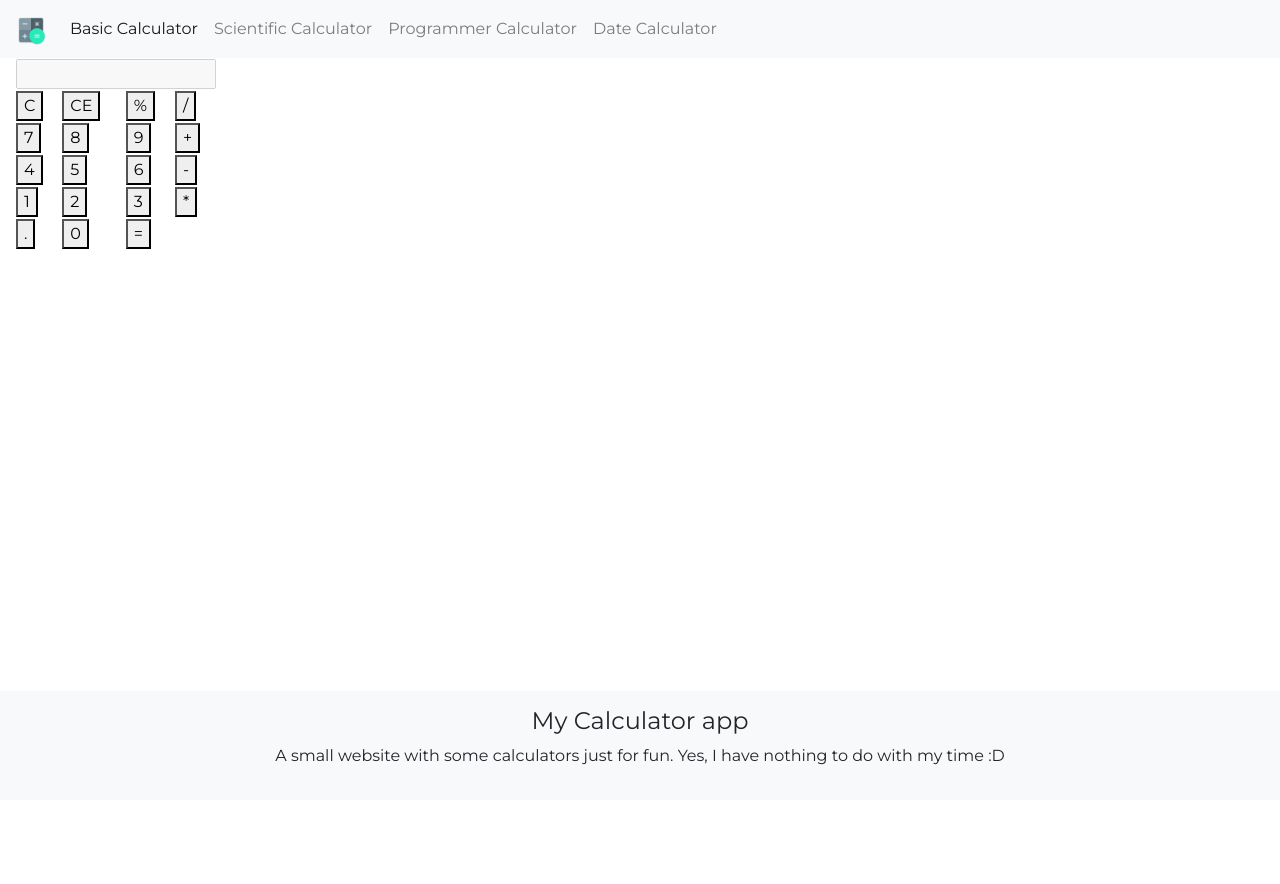
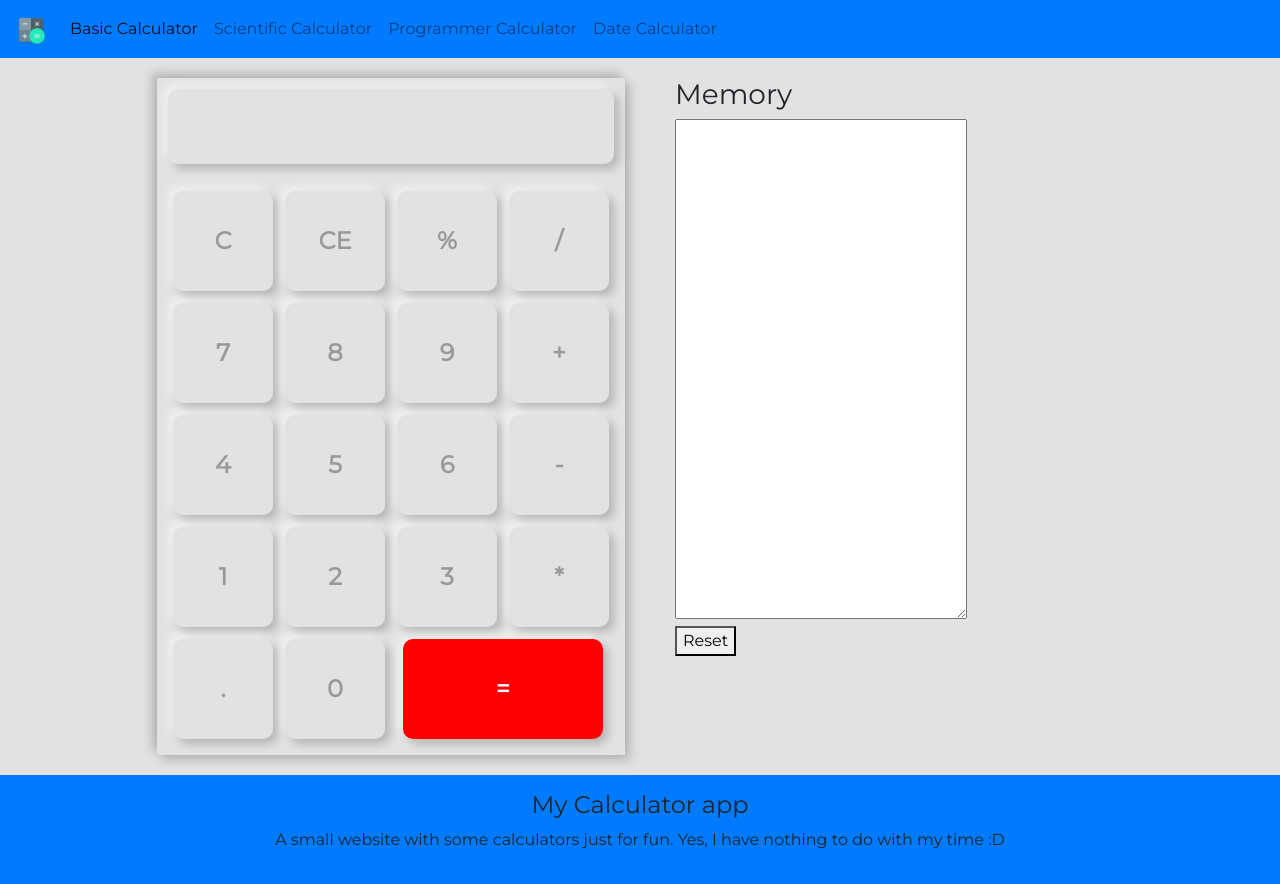
Before and after one commit to Sang-Dang/fancy-calculator, a plain HTML site: page basic.html in a window 1280 px wide. Before the commit the page ends 800 px from the top, so only its background shows below. Drawn offline with nearby package versions, Linux system fonts and the light colour scheme.

Commit message:
calculator and memory styling

```diff
--- a/basic.html
+++ b/basic.html
@@ -21,12 +21,12 @@
         integrity="sha512-iphNRh6dPbeuPGIrQbCdbBF/qcqadKWLa35YPVfMZMHBSI6PLJh1om2xCTWhpVpmUyb4IvVS9iYnnYMkleVXLA=="
         crossorigin="anonymous" referrerpolicy="no-referrer"></script>
     <!-- css -->
-    <link href="css/style.css" rel="stylesheet">
+    <link href="css/basic_style.css" rel="stylesheet">
 </head>
 
 <body>
     <header>
-        <nav class="navbar navbar-expand-lg navbar-light bg-light">
+        <nav class="navbar navbar-expand-lg navbar-light bg-primary">
             <span class="navbar-brand">
                 <img src="img/Calculator-icon.ico" alt="You found an easter egg!" width="30" height="30">
             </span>
@@ -55,11 +55,11 @@
     <main>
         <div class="container-fluid">
             <div class="row">
-                <div class="col-lg-6">
+                <div class="col-lg-6" id="calculator-container">
                     <table id="main-calculator">
-                        <tr>
+                        <tr id="display-container">
                             <td colspan="4">
-                                <input type="text" id="display" disabled>
+                                <input type="text" id="display">
                             </td>
                         </tr>
                         <tr>
@@ -125,20 +125,25 @@
                             <td>
                                 <button class="number" onclick="buttonclick(this)">0</button>
                             </td>
-                            <td>
-                                <button class="function" onclick="calculate()">=</button>
+                            <td colspan="2">
+                                <button class="function" onclick="calculate()" id="calculate">=</button>
                             </td>
                         </tr>
                     </table>
                 </div>
-                <div class="col-lg-6" id="memory-bank">
-
+                <div class="col-lg-6">
+                    <div id="memory-bank">
+                        <h3>Memory</h3>
+                        <textarea name="OUTPUT" id="memory" cols="30" rows="10"></textarea>
+                        <br>
+                        <button type="reset" onclick="document.getElementById('memory').value = ''">Reset</button>
+                    </div>
                 </div>
             </div>
         </div>
     </main>
     <footer>
-        <div class="container-fluid bg-light text-center py-3 fixed-bottom">
+        <div class="container-fluid bg-primary text-center py-3">
             <h4>My Calculator app</h4>
             <p>A small website with some calculators just for fun. Yes, I have nothing to do with my time :D</p>
         </div>
--- a/css/basic_style.css
+++ b/css/basic_style.css
@@ -0,0 +1,89 @@
+body {
+  background-color: #e2e2e2;
+  font-family: "Montserrat", sans-serif;
+}
+
+#calculator-container {
+    display: flex;
+    justify-content: right;
+    margin: 20px 0;
+}
+
+#main-calculator {
+  background-color: #e2e2e2;
+  box-shadow: 5px 5px 10px 0 rgba(0,0,0,0.2), -5px -5px 10px 0 rgba(0,0,0,0.2);
+  width: 60%;
+  height: 500px;
+  border: 10px solid #e2e2e2;
+}
+
+#main-calculator button {
+  background-color: #e2e2e2;
+  border: none;
+  width: 100px;
+  height: 100px;
+  margin: 5px;
+  border-radius: 10px;
+  box-shadow: 5px 5px 10px 0 rgba(0,0,0,0.2), -5px -5px 10px 0 rgba(255,255,255,.5);
+  font-size: 150%;
+  color: #999999;
+  font-weight: bold;
+  transition: box-shadow 0.2s ease-in-out;
+  border: none;
+}
+
+#main-calculator button:active {
+    box-shadow: inset 5px 5px 10px 0 rgba(0,0,0,0.2), inset -5px -5px 10px 0 rgba(255,255,255,.5);
+    border: none;
+}
+
+button:enabled {
+    cursor: pointer;
+}
+
+button:visited {
+    color: #999999;
+}
+
+#main-calculator button:hover {
+    background-color: rgba(255, 0, 0, 0.366);
+    color: white;
+    border: none;
+}
+
+#main-calculator td {
+    text-align: center;
+}
+
+#display {
+    background-color: #e2e2e2;
+    border: none;
+    text-align: right;
+    padding: 10px;
+    width: 100%;
+    height: 75px;
+    box-shadow: 5px 5px 10px 0 rgba(0,0,0,0.2), -5px -5px 10px 0 rgba(255,255,255,.5);
+    margin-bottom: 20px;
+    font-size: 200%;
+    overflow-y: visible;
+    color: #999999;
+    border-radius: 10px;
+}
+
+#display-container {
+    text-align:center;
+}
+
+button#calculate {
+    width: 90%;
+    background-color: red;
+    color: white;
+}
+
+#memory-bank {
+    margin: 20px;
+}
+
+#memory {
+    height: 500px;
+}
--- a/js/button_press.js
+++ b/js/button_press.js
@@ -1,4 +1,7 @@
 function buttonclick(obj) {
+    if(document.getElementById("display").value == "undefined" || document.getElementById("display").value == "Infinity") {
+        clear_all();
+    }
     if(obj.className == "number") {
         document.getElementById("display").value += obj.innerHTML;
     }
@@ -24,5 +27,7 @@ function clear_all() {
 }
 
 function calculate() {
+    document.getElementById("memory").value += document.getElementById("display").value;
     document.getElementById("display").value = math.evaluate(document.getElementById("display").value);
+    document.getElementById("memory").value += " = " + document.getElementById("display").value + "\n";
 }
```
